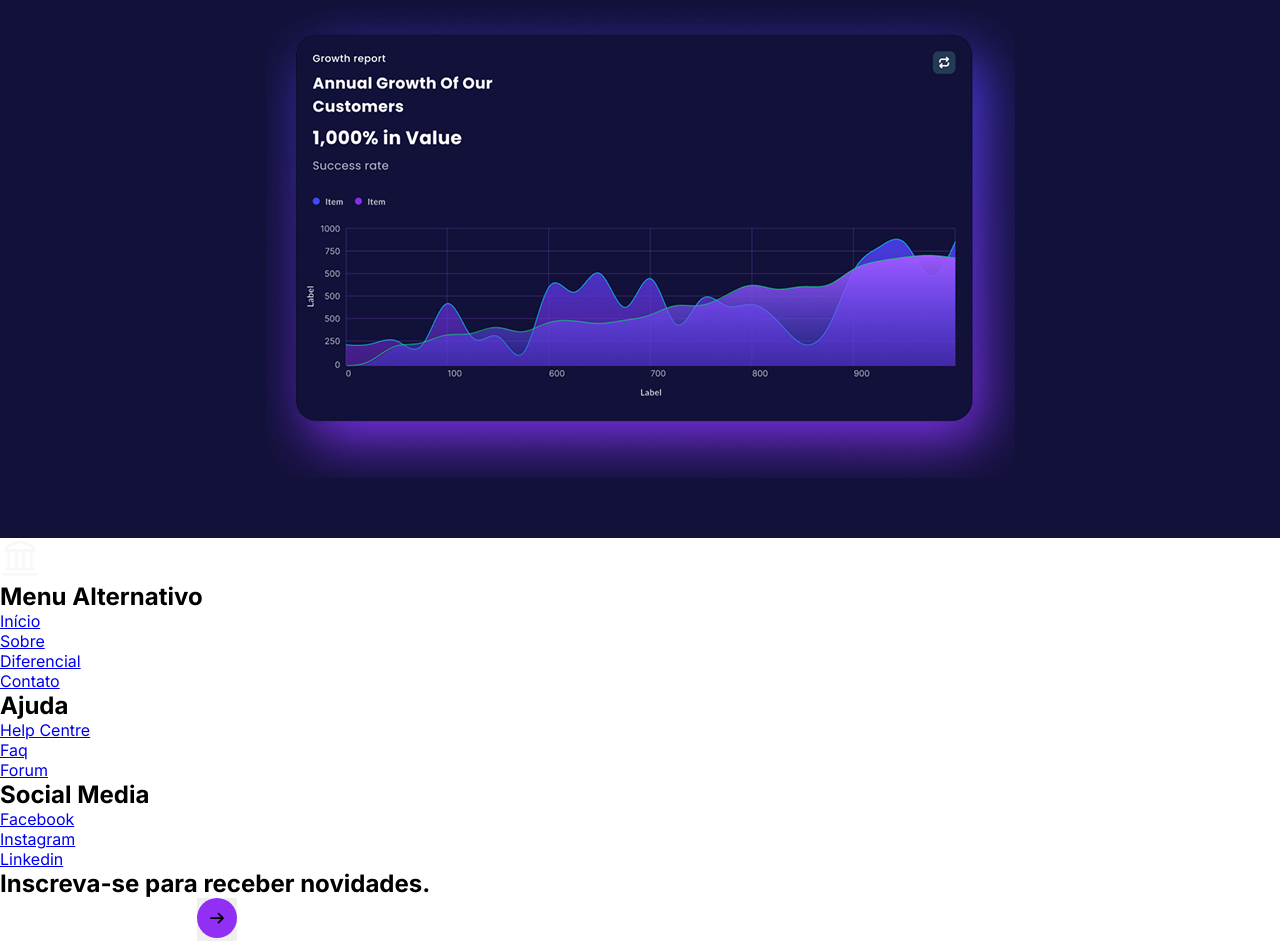
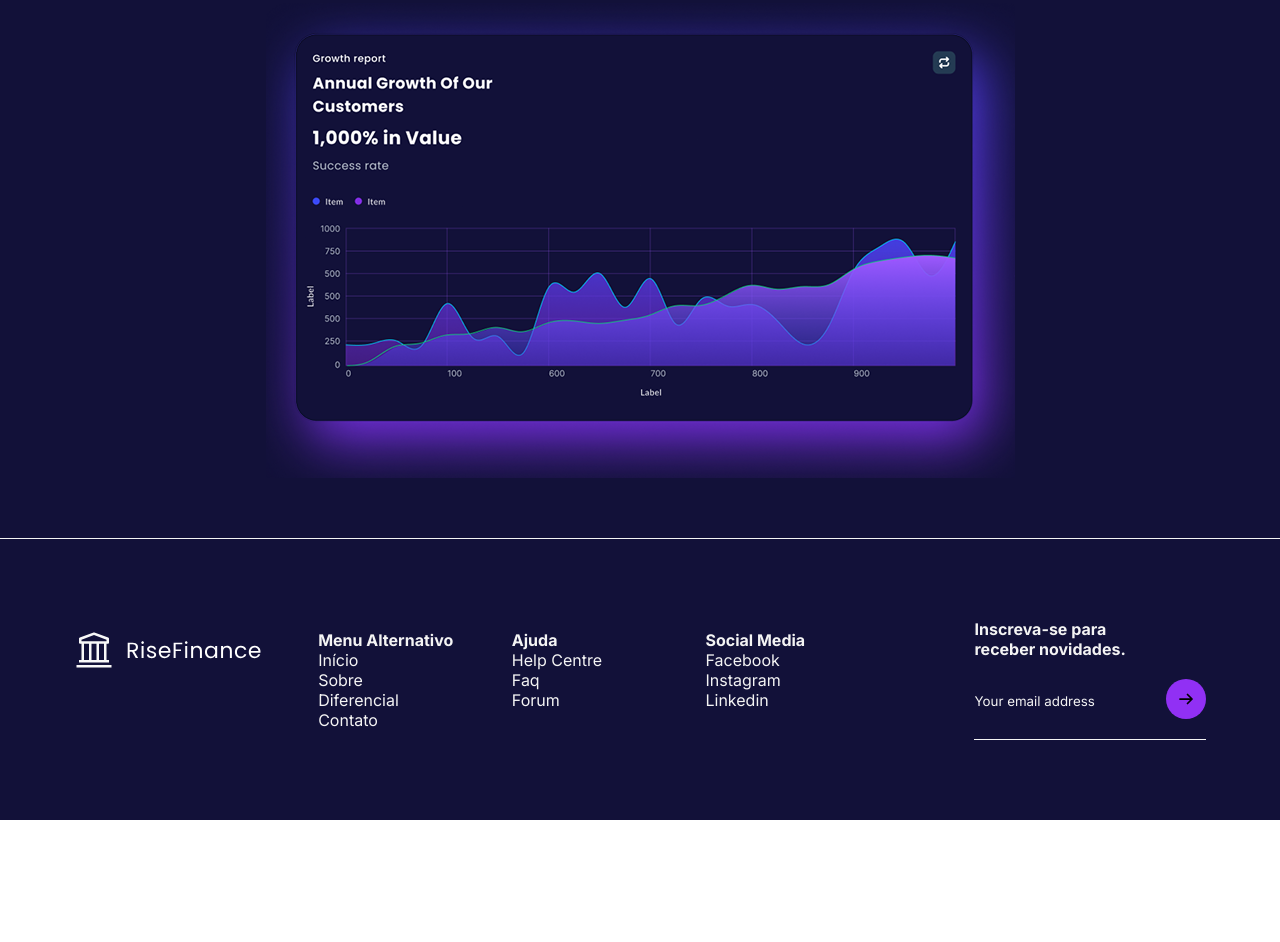
Before and after one commit to inkyzx/Fintech, a plain HTML site: page index.html in a window 1280 px wide. Shown: the part 1714-2656 px from the top of the page. After the commit the page ends 2534 px from the top, so only its background shows below. Drawn offline with Linux system fonts and the light colour scheme.

Commit message:
style: stylization of footer

```diff
--- a/index.html
+++ b/index.html
@@ -83,11 +83,11 @@
             </div>
         </div>
 
-        <div>
+        <div class="footer-send">
             <h2>Inscreva-se para receber novidades.</h2>
             <form>
-                <input type="text">
-                <button><img src="src/assets/images/Send.svg" alt=""></button>
+                <input type="text" placeholder="Your email address">
+                <a href="#"><img src="src/assets/images/send.svg" alt=""></a>
             </form>
         </div>
     </footer>
--- a/src/styles/style.css
+++ b/src/styles/style.css
@@ -151,3 +151,82 @@ main .main-content a:hover {
 .growth-details p {
     font-size: var(--font-size-body);
 }
+
+footer {
+    display: flex;
+    align-items: center;
+    justify-content: center;
+    gap: 126px;
+    padding: 80px 0;
+    background-color: var(--color-secondary);
+    border-top: 1px solid var(--color-neutral-white);
+    color: var(--color-neutral-white);
+}
+
+.footer-info {
+    display: flex;
+    align-items: start;
+    gap: 50.67px;
+}
+
+.footer-info .info ul{
+    display: flex;
+    flex-direction: column;
+    list-style: none;
+}
+
+.info {
+    width: 143px;
+}
+
+.info h2 {
+    font-size: var(--font-size-body);
+}
+
+.info a {
+    text-decoration: none;
+    color: var(--color-neutral-white);
+    transition: 0.3s;
+}
+
+.info a:hover {
+    color: var(--color-primary);
+}
+
+.footer-send {
+    display: flex;
+    flex-direction: column;
+    gap: 20px;
+    padding-bottom: 16px;
+    border-bottom: 1px solid var(--color-neutral-white);
+}
+
+.footer-send h2 {
+    width: 178px;
+    font-size: var(--font-size-button);
+}
+
+.footer-send form {
+    display: flex;
+    justify-content: space-between;
+}
+
+.footer-send form input {
+    background-color: var(--color-secondary);
+    color: var(--color-neutral-white);
+}
+
+.footer-send form input::placeholder{
+    color: var(--color-neutral-white);
+}
+
+.footer-send form a img {
+    background-color: var(--color-primary);
+    padding: 11px;
+    border-radius: 100%;
+    transition: 0.3s;
+}
+
+.footer-send form a img:hover {
+    box-shadow: 0 0 10px 0 var(--color-neutral-white);
+}
```
Also changed, not shown: src/assets/images/Send.svg (deleted), src/assets/images/send.svg (added).
